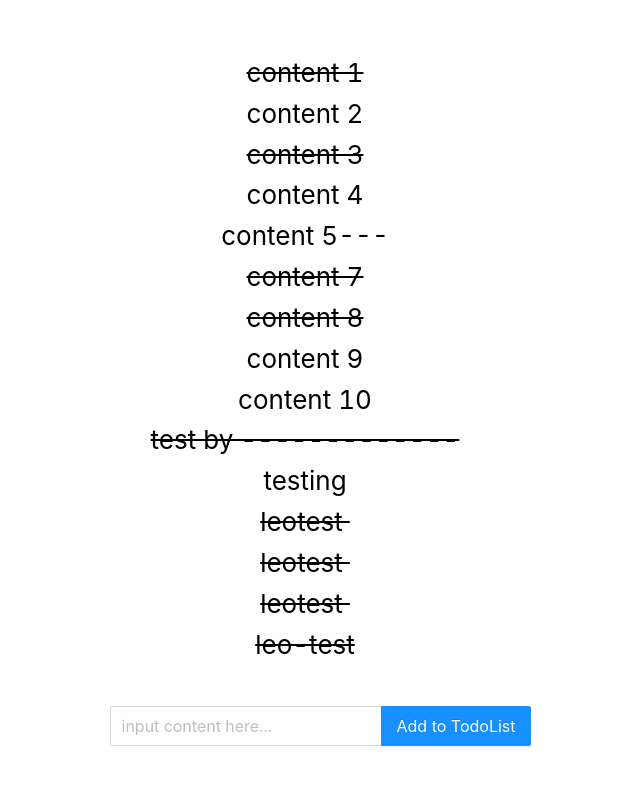
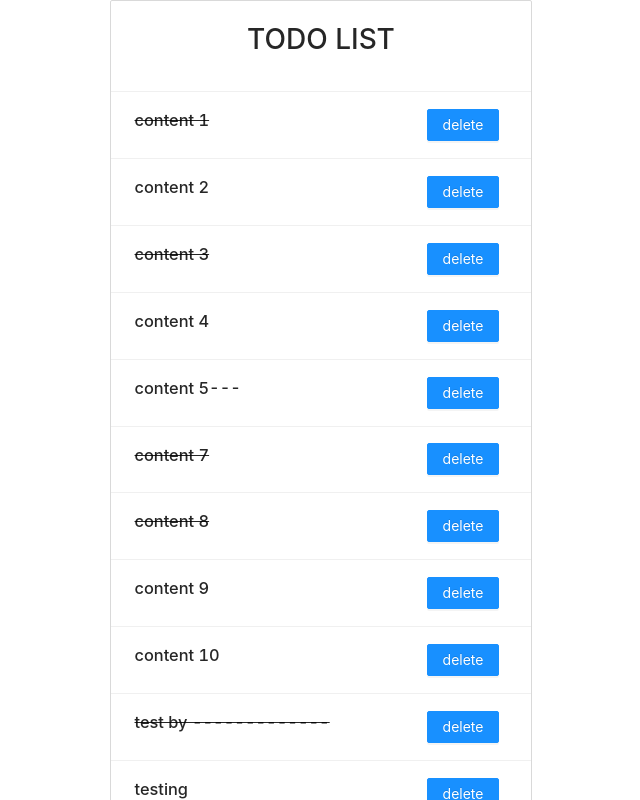
Before and after one commit to wongpa1/TodoList, a React (Create React App) app: page / in a window 1280 px wide. Shown: the top 800 px of the page, without its empty margins (319-959 px from the left). Built offline with nearby package versions, Linux system fonts and the light colour scheme.

Commit message:
add delete function

```diff
--- a/src/Todo.js
+++ b/src/Todo.js
@@ -16,15 +16,15 @@ class Todo extends Component {
   render() {
     const todo = this.props.todo;
     return (
-      <div
+      <div>
+        <h3
           style={{
             textDecoration: todo.status ? "line-through" : "none",
           }}
           onClick={this.onClickDone}
         >
           {todo.content}
-        <Space />
-        <Button></Button>
+        </h3>
       </div>
     );
   }
--- a/src/TodoContainer.js
+++ b/src/TodoContainer.js
@@ -9,6 +9,7 @@ class TodoContainer extends Component {
 
     this.onMarkDone = this.onMarkDone.bind(this);
     this.addTodoList = this.addTodoList.bind(this);
+    this.deleteTodoList = this.deleteTodoList.bind(this);
 
     this.state = {
       todos: INIT_TODOS,
@@ -36,11 +37,20 @@ class TodoContainer extends Component {
     });
   }
 
+  deleteTodoList(index) {
+    const clonedTodos = this.state.todos.slice();
+    clonedTodos.splice(index,1);
+    this.setState({
+      todos: clonedTodos,
+    });
+  }
+
   render() {
     return (
       <div>
         <TodoList
           addTodoList={this.addTodoList}
+          deleteTodoList={this.deleteTodoList}
           onMarkDone={this.onMarkDone}
           todos={this.state.todos}
         />
--- a/src/TodoList.js
+++ b/src/TodoList.js
@@ -1,26 +1,51 @@
 import React, { Component } from "react";
 import Todo from "./Todo";
 import "antd/dist/antd.css";
-import { Input } from "antd";
+import { Input, Space, List, Button } from "antd";
 
 class TodoList extends Component {
+  constructor(props) {
+    super(props);
+
+    this.onClick = this.onClick.bind(this);
+  }
+
+  onClick(index) {
+    this.props.deleteTodoList(index);
+  }
 
   render() {
     const { Search } = Input;
     const todos = this.props.todos;
-    const lastTodo = todos[todos.length - 1];
-
     return (
       <div>
-        {todos.map((todo, index) => (
+        <Space direction="vertical">
+          <List
+            size="large"
+            header={
+              <div>
+                <h1>TODO LIST</h1>
+              </div>
+            }
+            bordered
+            dataSource={todos}
+            renderItem={(item, index) => (
+              <List.Item
+                actions={[
+                  <Button onClick={this.onClick} type="primary">
+                    delete
+                  </Button>,
+                ]}
+              >
                 <Todo
-            key={todo.id}
+                  key={item.id}
                   index={index}
-            todo={todo}
+                  todo={item}
                   onMarkDone={this.props.onMarkDone}
                 />
-        ))}
-        <br />
+              </List.Item>
+            )}
+          />
           <Search
             type="text"
             name="newContent"
@@ -28,9 +53,14 @@ class TodoList extends Component {
             placeholder="input content here..."
             size="large"
             onSearch={(value) => {
-            this.props.addTodoList(parseInt(lastTodo.id) + 1,value);
+              if (value.length != 0) {
+                const newId =
+                todos.length == 0 ? 0 : parseInt(todos[todos.length - 1].id);
+                this.props.addTodoList(newId, value);
+              }
             }}
           />
+        </Space>
       </div>
     );
   }
```
Also changed, not shown: src/App.js (+3 -4 lines), src/TodoListApi.js (line endings or trailing spaces). Lines whose indentation alone changed are shown as unchanged.
